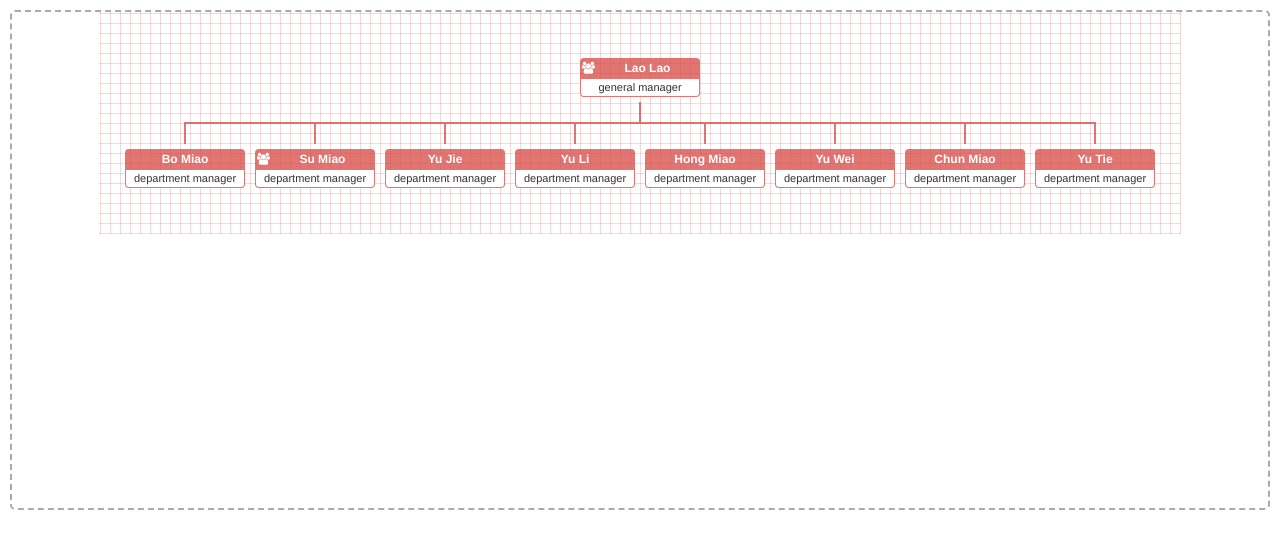
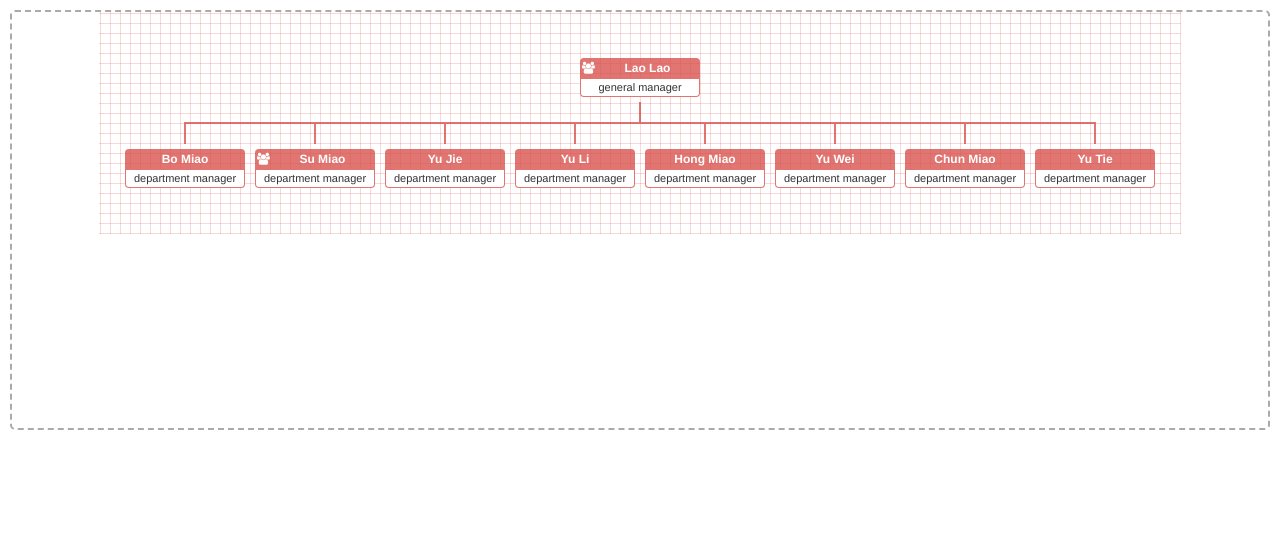
Before and after one commit to dabeng/OrgChart, a plain HTML site: page ajax-datasource/index.html in a window 1280 px wide. Drawn offline with Linux system fonts and the light colour scheme.

Commit message:
update the recorder files

```diff
--- a/css/style.css
+++ b/css/style.css
@@ -23,7 +23,7 @@ body {
   position: relative;
   display: inline-block;
   top: 10px;
-  height: 500px;
+  height: 420px;
   width: calc(100% - 20px);
   border: 2px dashed #aaa;
   border-radius: 5px;
```
Also changed, not shown: ajax-datasource/recorder.gif, local-datasource/recorder.gif, ondemand-loading-data/recorder.gif, option-createNode/recorder.gif.
